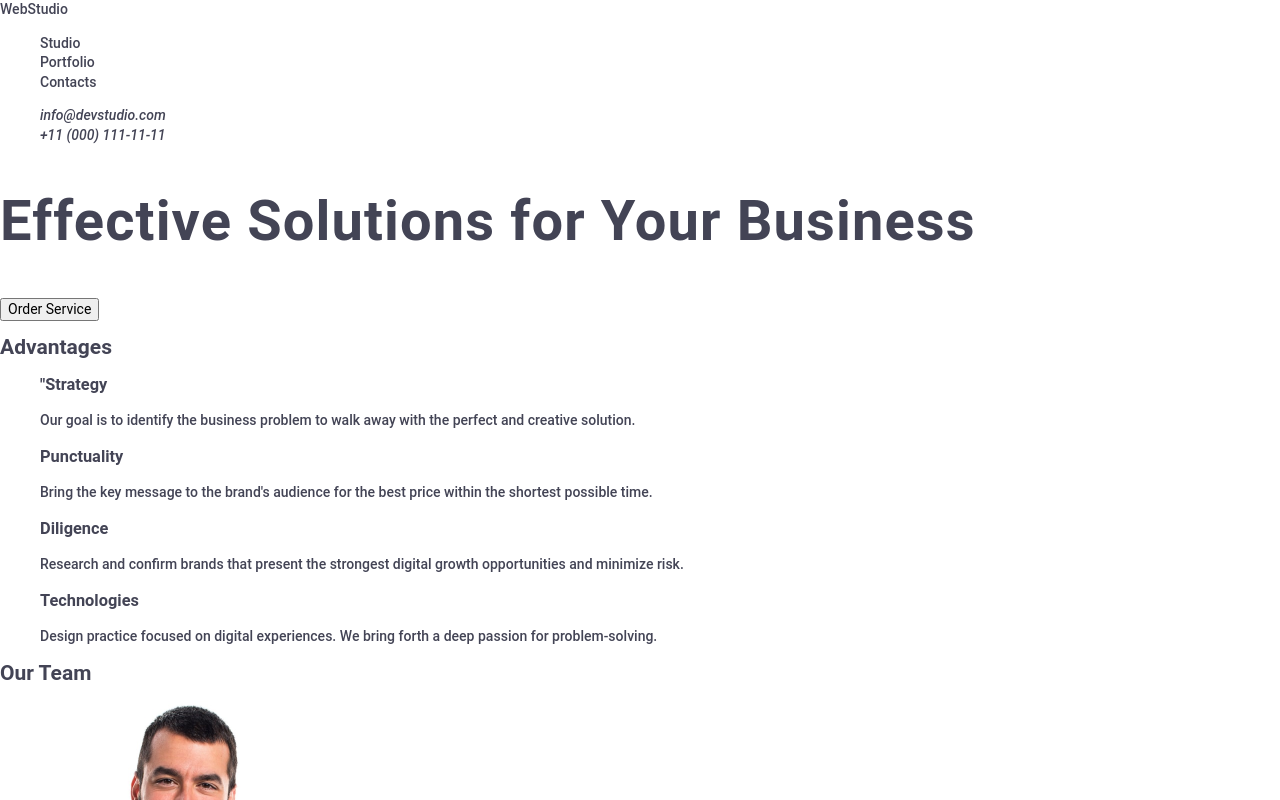
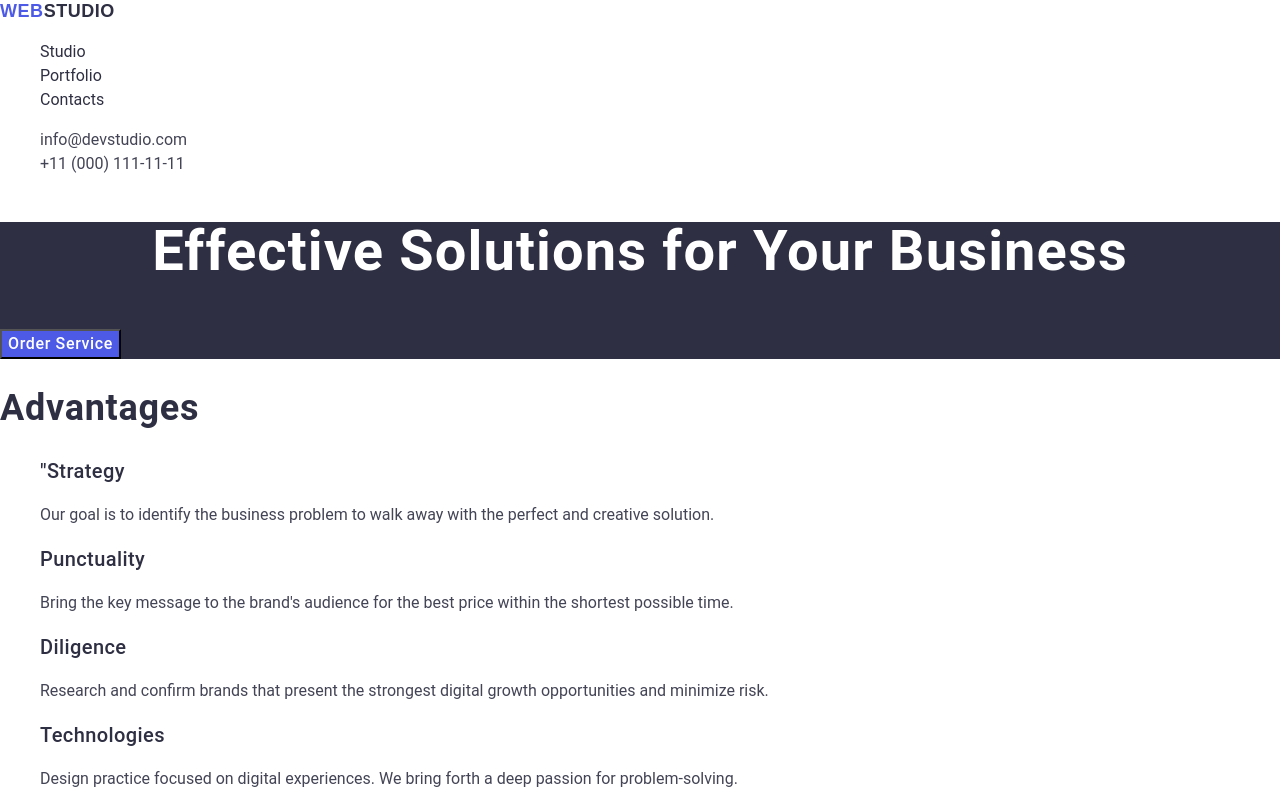
Before and after one commit to viktoria-kopach/goit-markup-hw-02, a plain HTML site: page index.html in a window 1280 px wide. Shown: the top 800 px of the page. Drawn offline with nearby package versions, Linux system fonts and the light colour scheme.

Commit message:
modified:   css/styles.css

```diff
--- a/css/styles.css
+++ b/css/styles.css
@@ -17,47 +17,101 @@ ul {
 }
 body {
 font-family: Roboto,sans-serif;
-    font-weight: 500;
-    font-size: 14px;
-    line-height: 140%;
+    font-weight: 400;
+    font-size: 16px;
+    line-height: 150%;
     color: #434455;
+    background-color: #FFFFFF;
 }
+
+
 h1{
         font-weight: 700;
         font-size: 56px;
         line-height: 107%;
         letter-spacing: 0.02em;
+        color: #fff;
 }
+h2 {
+    font-weight: 700;
+    font-size: 36px;
+    line-height: 111%;
+    letter-spacing: 0.02em;
+    text-transform: capitalize;
+    color: #2e2f42;
+}
+h3 {
+        font-weight: 500;
+        font-size: 20px;
+        line-height: 120%;
+        letter-spacing: 0.02em;
+        color: #2e2f42;
+}
+/* задати класи h2 h3  */
 
 
 
+.header {
 
-.header {}
+}
 
-.header-nav {}
+.header-nav {
+   color: #2E2F42;
+}
 
-.header-logo {}
+.header-logo {
+font-family: Raleway,sans-serif;
+font-weight: 700;
+    font-size: 18px;
+    line-height: 117%;
+    letter-spacing: 0.03em;
+    text-transform: uppercase;
+    color: #4D5AE5;
+}
 
-.header-logo-span {}
+.header-logo-span {
+color: #2e2f42;
+}
 
-.header-menu-list {}
+.header-menu-list {
 
-.header-menu-item {}
+}
 
-.header-menu-link {}
+.header-menu-item {
 
-.header-contacts {}
+}
 
-.header-contact {}
+.header-menu-link {
+}
 
-.header-contact-link {}
+.header-contacts {
+   font-style: normal;
+}
+
+.header-contact {
+}
+
+.header-contact-link {
+}
+
 /* Верхнє синє вікно */
 
-.hero {}
+.hero {
+background: #2e2f42;
+}
 
-.hero-title {}
+.hero-title {
+    text-align: center;
+}
 
-.hero-button {}
+.hero-button {
+        font-weight: 500;
+        font-size: 16px;
+        line-height: 150%;
+        letter-spacing: 0.04em;
+        color: #fff;
+        background: #4d5ae5;
+}
 /* Переваги */
 
 .advantages {}
@@ -73,14 +127,17 @@ h1{
 .advantage-item-text {}
 /* Наша команда */
 
-.ourteam {}
+.ourteam {
+    background: #f4f4fd;
+}
 
 .ourteam-title {}
 
 .ourteam-list {}
 
-.ourteam-item {}
-
+.ourteam-item {
+    background: #fff;
+    }
 .ourteam-list-item-img {}
 
 .ourteam-item-title {}
@@ -94,7 +151,9 @@ h1{
 
 .ourportfolio-list {}
 
-.ourportfolio-item {}
+.ourportfolio-item {
+    background: #fff;
+}
 
 .ourportfolio-list-item-img {}
 
@@ -103,10 +162,20 @@ h1{
 .ourportfolio-item-text {}
 /* Нижня частина сайту */
 
-.footer {}
+.footer {
+    background: #2E2F42;
+    color: #f4f4fd;
+}
+.footer-logo {
+    font-family: Raleway, sans-serif;
+        color: #4D5AE5;
+        letter-spacing: 0.03em;
+        line-height: 117%;
+        letter-spacing: 0.03em;
+        text-transform: uppercase;
+}
+.footer-logo-span {
+}
 
-.footer-logo {}
-
-.footer-logo-span {}
-
-.footer-text {}
+.footer-text {
+}
```
